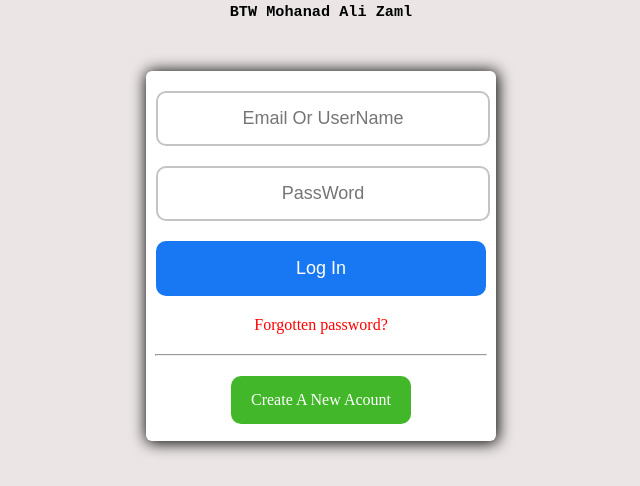
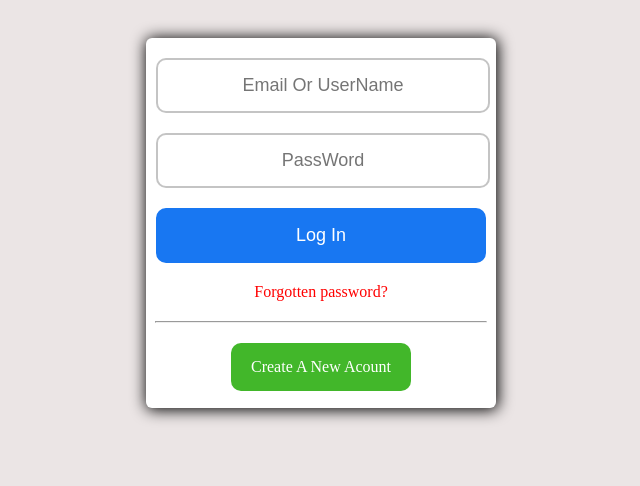
Before and after one commit to admiralsimo/admiralsimo.github.io, a plain HTML site: page index.html in a window 1280 px wide. Shown: the part 314-800 px from the top of the page, without its empty margins (319-959 px from the left). Drawn offline with Linux system fonts and the light colour scheme.

Commit message:
Update index.html

```diff
--- a/index.html
+++ b/index.html
@@ -14,7 +14,6 @@
         <h1>welcome to this sign in page</h1>
         <h3>you can easily sign in</h3>
         <img src="img/download.png" alt="logo">
-        <h3><strong>BTW</strong> Mohanad Ali Zaml</h3>
     </div>
     <div>
         <form>
```
